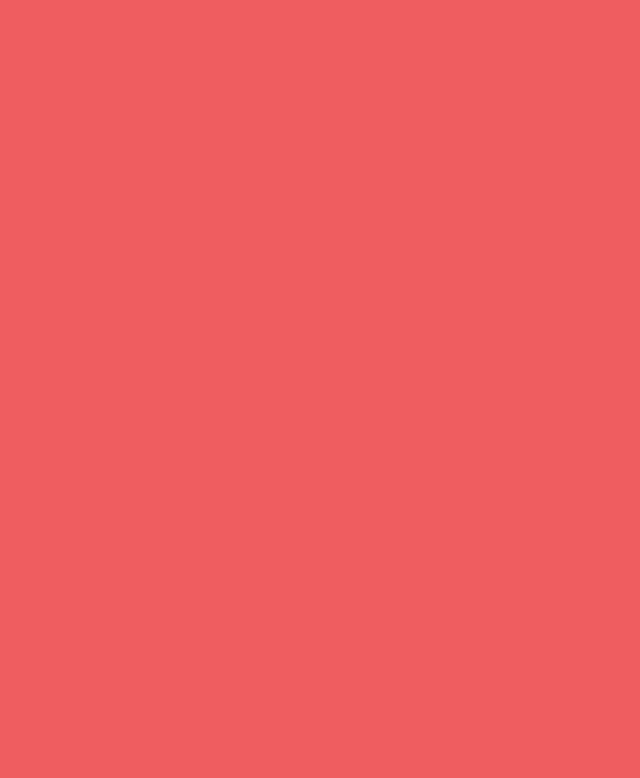
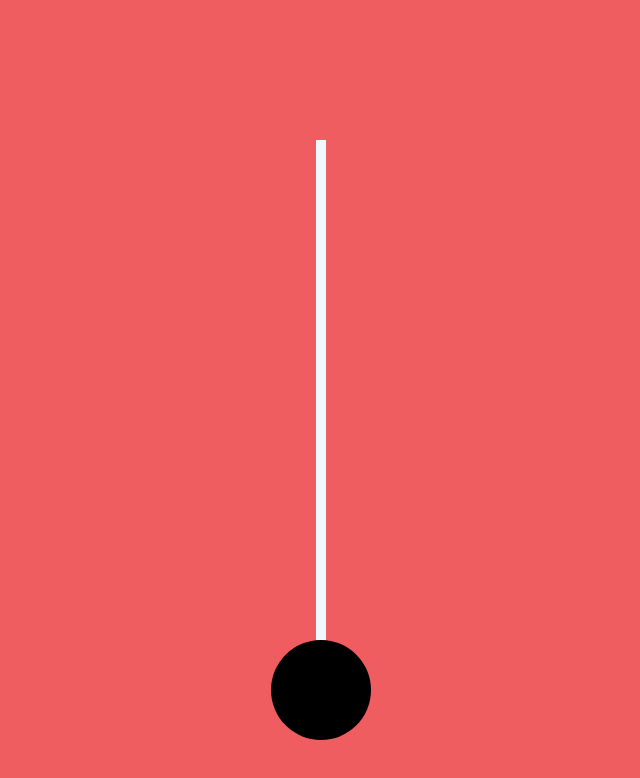
Before and after one commit to BhargavKadali39/pedulam-animations, a plain HTML site: page index.html in a window 1280 px wide. Shown: the whole page, without its empty margins (369-1009 px from the left). Drawn offline with Linux system fonts and the light colour scheme.

Commit message:
Update style.css

```diff
--- a/style.css
+++ b/style.css
@@ -9,7 +9,7 @@ body{
     justify-content: center;
 }
 
-.yin-yang{
+.bob{
     position: absolute;
     margin: 0;
     top: 80%;
@@ -32,7 +32,7 @@ body{
 
 }
 
-.yin-yang::after{
+.bob::after{
     content: '';
     height: 500px;
     overflow: hidden;
```
